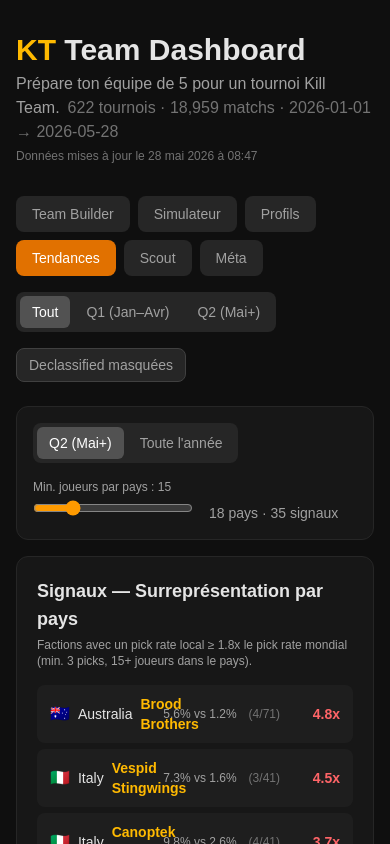
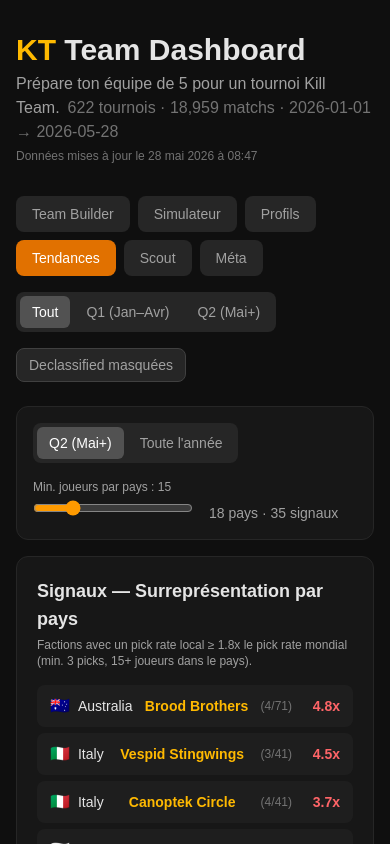
Before and after one commit to reveur81/kt-team-dashboard, a Next.js app: page / in a window 390 px wide. Both pictures are taken after a click on the button "Tendances". Shown: the top 844 px of the page. Built offline with nearby package versions, Linux system fonts and the light colour scheme.

Commit message:
Fix layout mobile signaux: noms de faction tronqués, stats cachées sur petit écran
Co-authored-by: Ona <no-reply@ona.com>

```diff
--- a/src/components/TrendsView.tsx
+++ b/src/components/TrendsView.tsx
@@ -180,26 +180,20 @@
                       : "bg-neutral-800/50 border border-transparent hover:bg-neutral-800"
                   }`}
                 >
-                  <div className="flex items-center justify-between">
-                    <div className="flex items-center gap-2 min-w-0">
+                  <div className="flex items-center justify-between gap-2">
+                    <div className="flex items-center gap-2 min-w-0 shrink-0">
                       <span className="text-base">{flag}</span>
-                      <span className="font-medium text-sm">{s.country}</span>
-                      <span className="text-amber-400 text-sm font-bold">{s.faction}</span>
+                      <span className="font-medium text-sm whitespace-nowrap">{s.country}</span>
                     </div>
-                    <div className="flex items-center gap-3 shrink-0">
-                      <span className="text-xs text-neutral-400">
+                    <div className="text-sm text-amber-400 font-bold min-w-0 truncate">{s.faction}</div>
+                    <div className="flex items-center gap-2 shrink-0">
+                      <span className="text-xs text-neutral-400 hidden sm:inline">
                         {(s.localRate * 100).toFixed(1)}% vs {(s.globalRate * 100).toFixed(1)}%
                       </span>
                       <span className="text-xs text-neutral-500">
                         ({s.localCount}/{s.countryTotal})
                       </span>
-                      <div className="w-16 bg-neutral-700 rounded-full h-1.5 hidden sm:block">
-                        <div
-                          className="bg-amber-500 h-1.5 rounded-full"
-                          style={{ width: `${barWidth}%` }}
-                        />
-                      </div>
-                      <span className={`text-sm font-bold w-12 text-right ${
+                      <span className={`text-sm font-bold w-10 text-right ${
                         s.ratio >= 3 ? "text-red-400" : s.ratio >= 2 ? "text-amber-400" : "text-yellow-300"
                       }`}>
                         {s.ratio.toFixed(1)}x
```
